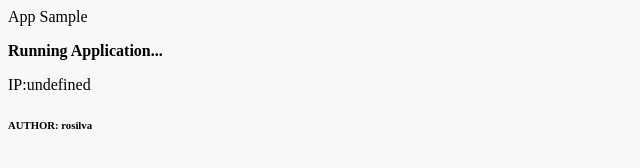
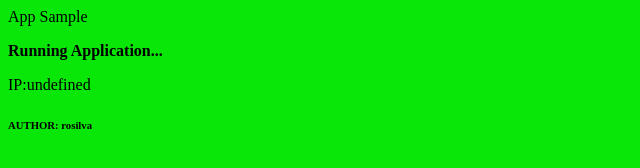
Before and after one commit to rosilva2018/k8s-sample, a plain HTML site: page index.html in a window 1280 px wide. Shown: the whole page, without its empty margins (0-640 px from the left). Drawn offline with Linux system fonts and the light colour scheme.

Commit message:
Deploy 3

```diff
--- a/index.html
+++ b/index.html
@@ -3,7 +3,7 @@
 <head>
 <style>
 body {
-background-color: #f7f9f7
+background-color: #09e709
 }
 </style>
 </head>
```
